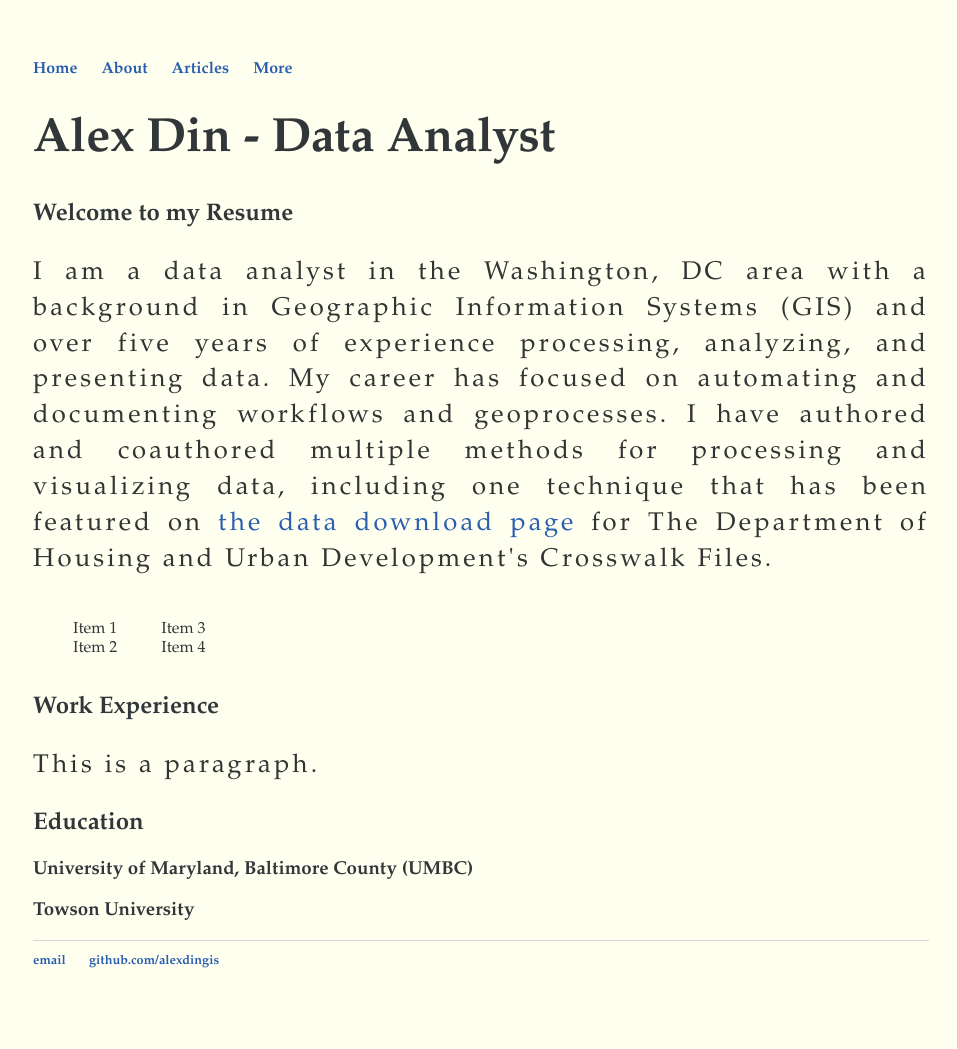
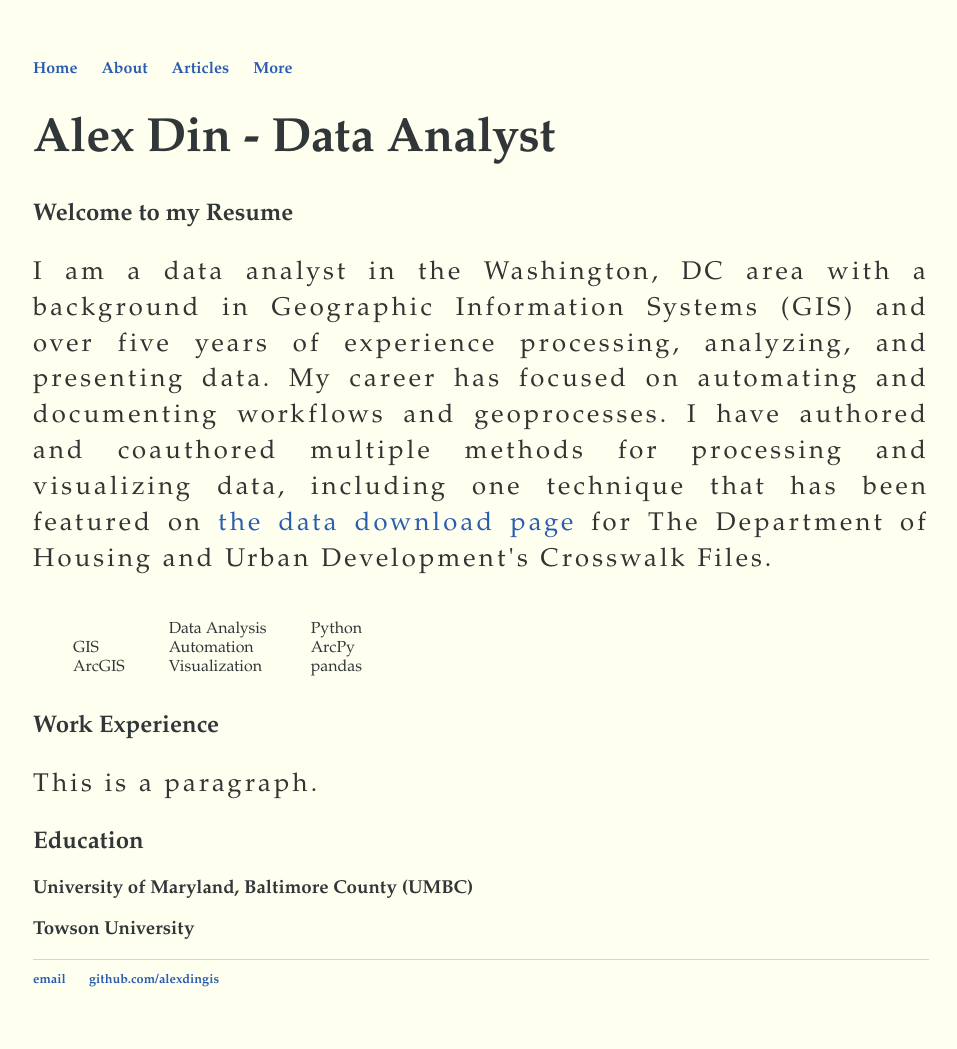
Before and after one commit to alexdingis/alexdingis.github.io, a Jekyll site: the page built from index.html, in a window 1280 px wide. Shown: the whole page, without its empty margins (159-1116 px from the left). Built offline with Jekyll 4.4.1, drawn with Linux system fonts in a browser that asks for light colours.

Commit message:
Update index.html

```diff
--- a/index.html
+++ b/index.html
@@ -8,12 +8,18 @@ title: Alex Din
 	<p align="justify">I am a data analyst in the Washington, DC area with a background in Geographic Information Systems (GIS)  and over five years of experience processing, analyzing, and presenting data. My career has focused on automating and documenting workflows and geoprocesses. I have authored and coauthored multiple methods for processing and visualizing data, including one technique that has been featured on <a href="https://www.huduser.gov/portal/datasets/usps_crosswalk.html" target="_blank">the data download page</a> for The Department of Housing and Urban Development's Crosswalk Files.</p>
 	<span>
 		<ul style="list-style-type: none; display: inline-block;">
-			<li>Item 1</li>
-			<li>Item 2</li>
+			<li>GIS</li>
+			<li>ArcGIS</li>
 		</ul>
 		<ul style="list-style-type: none; display: inline-block;">
-			<li>Item 3</li>
-			<li>Item 4</li>
+			<li>Data Analysis</li>
+			<li>Automation</li>
+			<li>Visualization</li>
+		</ul>
+		<ul style="list-style-type: none; display: inline-block;">
+			<li>Python</li>
+			<li>ArcPy</li>
+			<li>pandas</li>
 		</ul>
 	<span>
 	<h2>Work Experience</h2>
```
